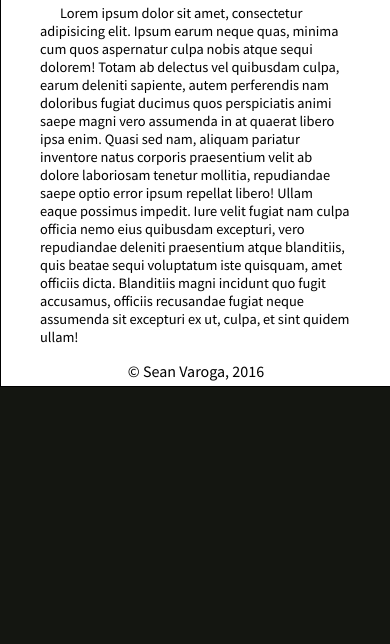
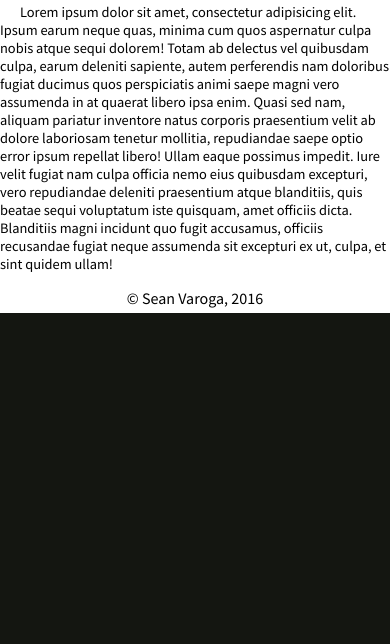
Before and after one commit to SeanVaroga/seanvaroga.github.io, a plain HTML site: page index.html in a window 390 px wide. Shown: the part 200-844 px from the top of the page. Drawn offline with Linux system fonts and the light colour scheme.

Commit message:
Resized the Body in Mobile View

```diff
--- a/css/main.css
+++ b/css/main.css
@@ -19,7 +19,6 @@ html {
 .contact-card {
 	width: 600px;
 	margin: 100px auto 0;
-	border: 1px solid black;
 	background-color: white;
 }
 
@@ -95,6 +94,12 @@ html {
 	text-indent: 20px;
 }
 
+@media (max-width: 600px) {
+	.body-p {
+		width: 100%;
+	}
+}
+
 /* Footer */
 
 .main-footer {
```
